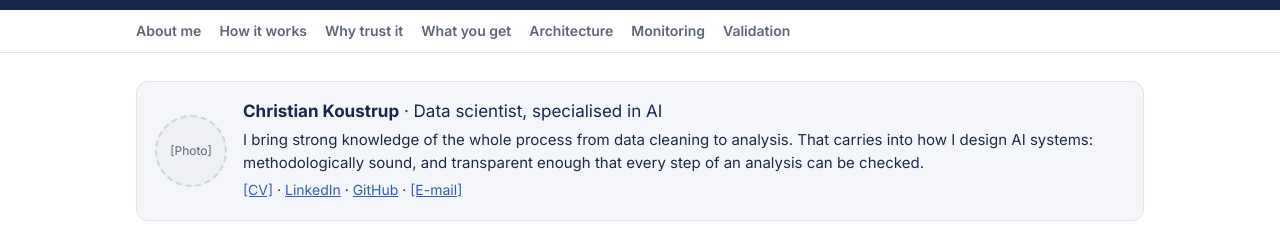
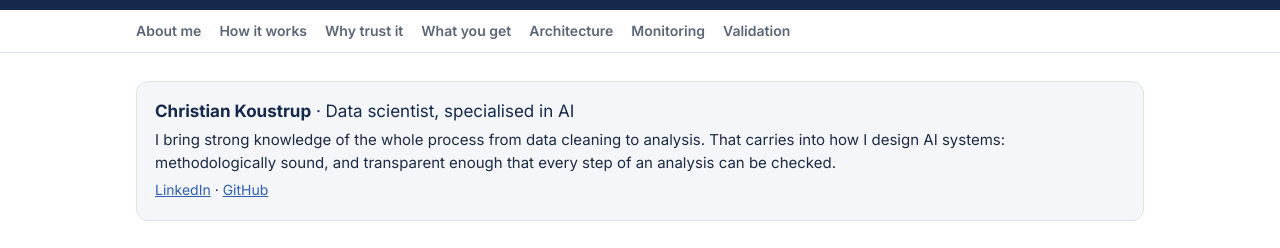
Before and after one commit to bluecatyellowdog/Analytical-pipeline-Agent, a plain HTML site: page docs/site/index.html in a window 1280 px wide. Shown: the top 248 px of the page. Drawn offline with Linux system fonts and the light colour scheme.

Commit message:
Project page: drop the photo placeholder and the CV and e-mail links
Co-Authored-By: Claude Opus 5.5 <noreply@anthropic.com>

```diff
--- a/docs/site/index.html
+++ b/docs/site/index.html
@@ -174,12 +174,11 @@
 <main>
 
 <section id="about" class="author" aria-label="About me">
-  <!-- ABOUT ME: replace the [CV] and [E-mail] links (href="#"). For a photo, put e.g. photo.jpg next to this file and replace the circle with <img src="photo.jpg" alt="Christian Koustrup"> -->
-  <div class="avatar" aria-hidden="true">[Photo]</div>
+  <!-- ABOUT ME. To add a photo, put e.g. photo.jpg next to this file and add <img src="photo.jpg" alt="Christian Koustrup"> as the first line inside this section. -->
   <div>
     <p class="who"><b>Christian Koustrup</b> · Data scientist, specialised in AI</p>
     <p class="bio">I bring strong knowledge of the whole process from data cleaning to analysis. That carries into how I design AI systems: methodologically sound, and transparent enough that every step of an analysis can be checked.</p>
-    <p class="links"><a href="#">[CV]</a> · <a href="https://www.linkedin.com/in/christian-koustrup-baab0b185/">LinkedIn</a> · <a href="https://github.com/bluecatyellowdog">GitHub</a> · <a href="#">[E-mail]</a></p>
+    <p class="links"><a href="https://www.linkedin.com/in/christian-koustrup-baab0b185/">LinkedIn</a> · <a href="https://github.com/bluecatyellowdog">GitHub</a></p>
   </div>
 </section>
 
```
